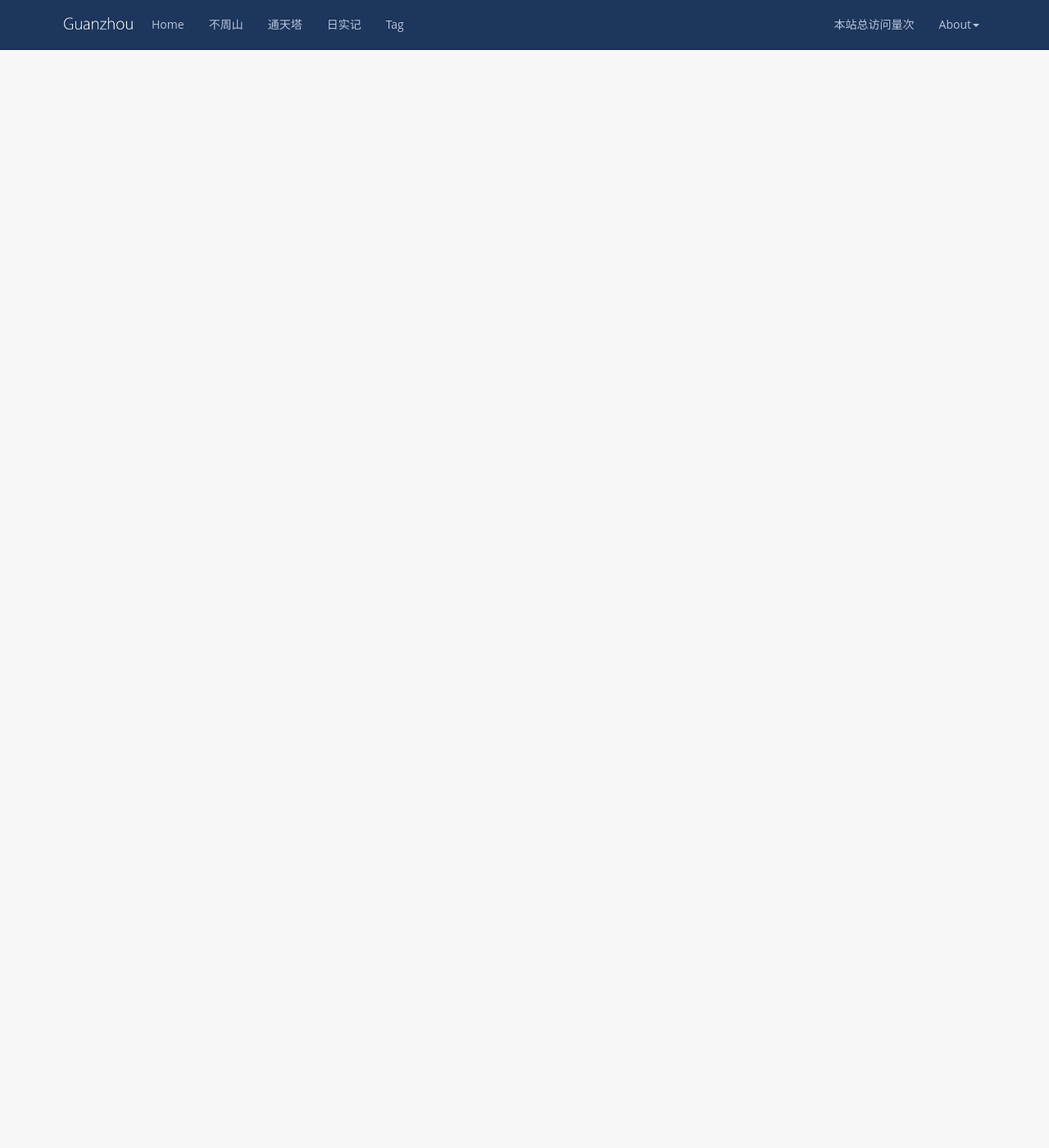
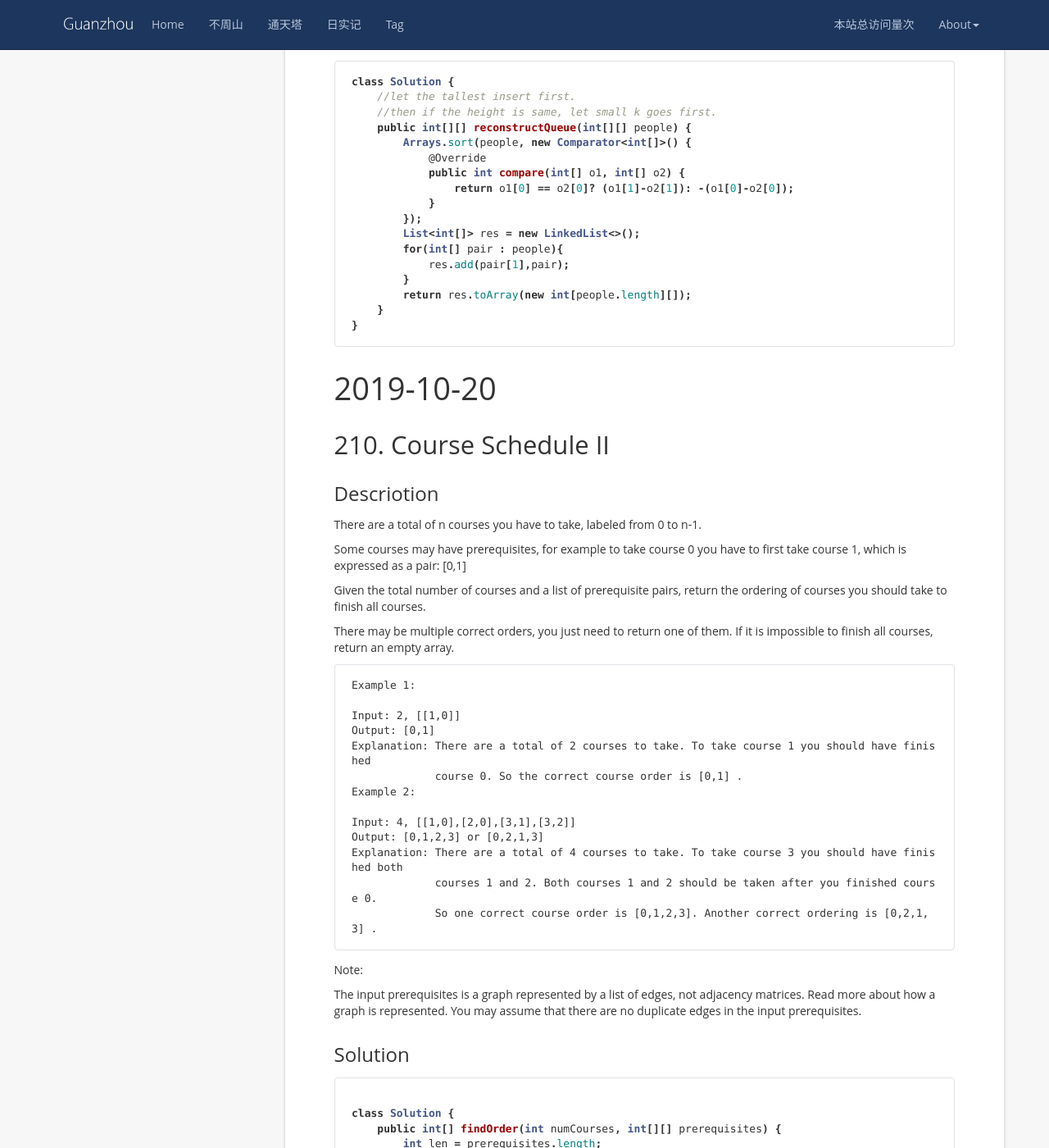
Before and after one commit to wangsimin04/GuanzhouSong.github.io, a Jekyll site: the page built from _posts/2019-10-01-LeetCode.md, in a window 1280 px wide and 1400 px high, scrolled down 21934 px. Shown: the whole window at 82% size. Built offline with Jekyll 4.4.1, drawn with Linux system fonts in a browser that asks for light colours; nearby versions of some CDN libraries; comment, search, counter and statistics services are not loaded; some of the changed text lies outside the part shown.

Commit message:
Update 2019-10-01-LeetCode.md

````diff
--- a/_posts/2019-10-01-LeetCode.md
+++ b/_posts/2019-10-01-LeetCode.md
@@ -1033,3 +1033,112 @@
     }
 }
 ```
+
+## 406. Queue Reconstruction by Height
+### Description
+Suppose you have a random list of people standing in a queue. Each person is described by a pair of integers (h, k), where h is the height of the person and k is the number of people in front of this person who have a height greater than or equal to h. Write an algorithm to reconstruct the queue.
+
+Note:
+The number of people is less than 1,100.
+
+```
+Example
+
+Input:
+[[7,0], [4,4], [7,1], [5,0], [6,1], [5,2]]
+
+Output:
+[[5,0], [7,0], [5,2], [6,1], [4,4], [7,1]]
+```
+
+### Solution
+```java
+class Solution {
+    //let the tallest insert first.
+    //then if the height is same, let small k goes first.
+    public int[][] reconstructQueue(int[][] people) {
+        Arrays.sort(people, new Comparator<int[]>() {
+            @Override
+            public int compare(int[] o1, int[] o2) {
+                return o1[0] == o2[0]? (o1[1]-o2[1]): -(o1[0]-o2[0]);
+            }
+        });
+        List<int[]> res = new LinkedList<>();
+        for(int[] pair : people){
+            res.add(pair[1],pair);
+        }
+        return res.toArray(new int[people.length][]);
+    }
+}
+```
+
+# 2019-10-20
+## 210. Course Schedule II
+### Descriotion
+There are a total of n courses you have to take, labeled from 0 to n-1.
+
+Some courses may have prerequisites, for example to take course 0 you have to first take course 1, which is expressed as a pair: [0,1]
+
+Given the total number of courses and a list of prerequisite pairs, return the ordering of courses you should take to finish all courses.
+
+There may be multiple correct orders, you just need to return one of them. If it is impossible to finish all courses, return an empty array.
+```
+Example 1:
+
+Input: 2, [[1,0]]
+Output: [0,1]
+Explanation: There are a total of 2 courses to take. To take course 1 you should have finished
+             course 0. So the correct course order is [0,1] .
+Example 2:
+
+Input: 4, [[1,0],[2,0],[3,1],[3,2]]
+Output: [0,1,2,3] or [0,2,1,3]
+Explanation: There are a total of 4 courses to take. To take course 3 you should have finished both
+             courses 1 and 2. Both courses 1 and 2 should be taken after you finished course 0.
+             So one correct course order is [0,1,2,3]. Another correct ordering is [0,2,1,3] .
+```
+Note:
+
+The input prerequisites is a graph represented by a list of edges, not adjacency matrices. Read more about how a graph is represented.
+You may assume that there are no duplicate edges in the input prerequisites.
+
+### Solution
+```java
+
+class Solution {
+    public int[] findOrder(int numCourses, int[][] prerequisites) {
+        int len = prerequisites.length;
+        int[] indegree = new int[numCourses];
+        for(int[] pair : prerequisites){
+            indegree[pair[0]] ++;
+        }
+        List<Integer> res = new ArrayList<>();
+        Queue<Integer> queue = new LinkedList<>();
+        //indegree is 0 means no prerequisite course needed, just added into res.
+        for(int i = 0;i<indegree.length;i++){
+            if(indegree[i]==0){
+                res.add(i);
+                queue.offer(i);
+            }
+        }
+        while(!queue.isEmpty()){
+            //get a course that has been taken.
+            int pre = queue.poll();
+            for(int i = 0;i<len;i++){
+                //if this course been taken, means the relative course may start being taken.
+                if(prerequisites[i][1] == pre){
+                    //if indegree is o means able to take this course, otherwise,
+                    // there still remains prerequisite need to be taken.
+                    indegree[prerequisites[i][0]]--;
+                    //able to take the course.
+                    if(indegree[prerequisites[i][0]]==0){
+                        res.add(prerequisites[i][0]);
+                        queue.offer(prerequisites[i][0]);
+                    }
+                }
+            }
+        }
+        return res.size()==numCourses? res.stream().mapToInt(i->i).toArray():new int[0];
+    }
+}
+```
````
